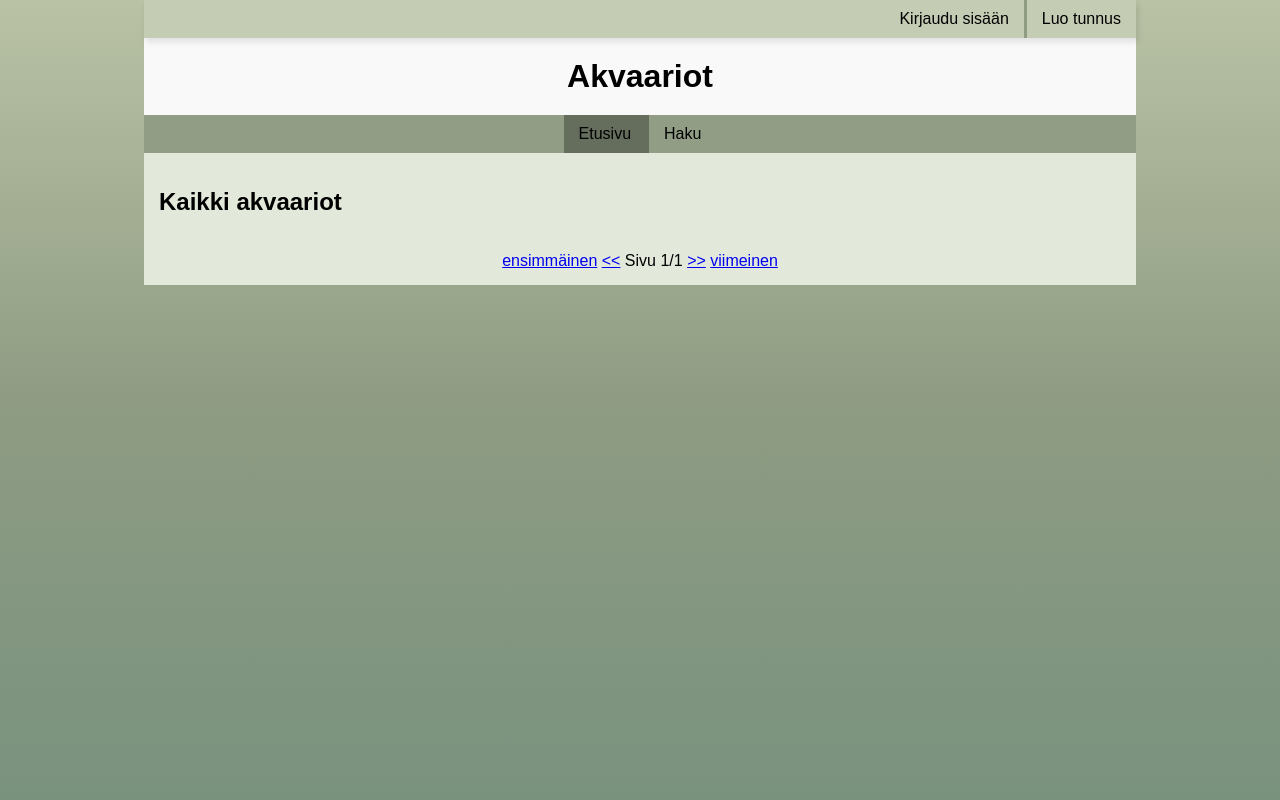
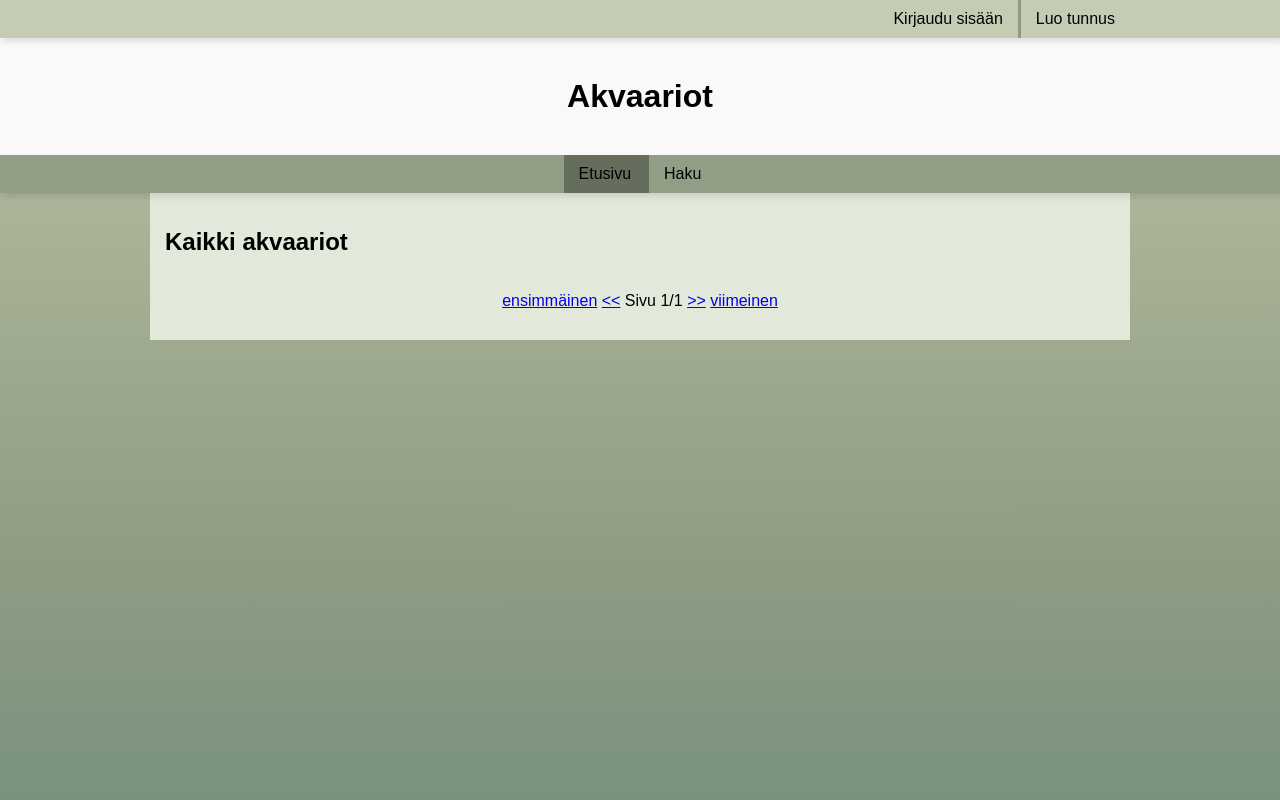
Before and after one commit to nuoliainen/akvaariot, a Flask app: page / in a window 1280 px wide. Run offline with Flask 3, Linux system fonts and the light colour scheme; data that the repository does not hold is empty.

Commit message:
Revamp header: make user/session bar and navigation bar sticky and some edits to colors

```diff
--- a/static/main.css
+++ b/static/main.css
@@ -1,40 +1,48 @@
 body {
-  margin: auto;
-  max-width: 62em;
+  margin: 0;
   min-height: 100vh;
-  padding: 0 1em;
   font-family: sans-serif;
   background-image: linear-gradient(
     180deg,
     rgba(185, 194, 165, 1) 0%,
-    rgba(143, 156, 131, 1) 50%,
+    rgba(143, 156, 131, 1) 70%,
     rgba(121, 146, 126, 1) 100%);
 }
 
-h1 {
+
+/* ---- Header ---- */
+
+.header {
+  width: 100%;
+}
+
+.header h1 {
   text-align: center;
   margin: 0;
-  padding: 20px 0;
-}
-
-.header {
+  padding: 40px 0;
   background-color: #f9f9f9;
 }
 
-.content {
-  padding: 15px;
-  background-color: rgb(226, 233, 218);
-}
-
-.session-info {
-  display: flex;
-  justify-content: space-between;
-  align-items: center;
-  background-color: rgb(196, 204, 180);
+.sticky {
+  position: sticky;
+  z-index: 1000;
   box-shadow: 2px 4px 6px rgba(0, 0, 0, 0.1);
 }
 
-.session-nav ul {
+.user-bar {
+  background-color: rgb(196, 204, 180);
+  top: 0px; /* position when scrolling: top of page */
+}
+
+.nav-bar {
+  background-color: rgb(145, 158, 133);
+  top: 38px; /* position when scrolling: height of user bar */
+}
+
+
+/* -- Navigation -- */
+
+nav ul {
   display: flex;
   flex-direction: row;
   list-style: none;
@@ -42,55 +50,62 @@ h1 {
   margin: 0;
 }
 
-.session-info .user-info,
-.session-info .placeholder {
-  min-width: 150px;
-  padding: 0 15px;
-}
-
-.main-nav {
-  text-align: center;
-}
-
-nav ul {
-  padding: 0;
-  margin: 0;
-  list-style-type: none;
-}
-
-.main-nav ul {
-  display: flex;
-  flex-direction: row;
+.primary-nav ul {
   justify-content: center;
-  background-color: rgb(145, 158, 133);
-}
-
-nav li {
-  padding: 0;
-  margin: 0;
 }
 
 nav li a {
   display: block;
   padding: 10px 15px;
-  text-decoration: none;   /* remove underline */
+  text-decoration: none; /* remove underline */
   color: black;
-}
-
-.session-nav li:not(:last-of-type) {
-  border-right: 3px solid rgb(143, 156, 131);
 }
 
 nav li:not(:last-of-type) {
   border-right: 3px solid rgb(101, 110, 92);
 }
 
+.user-nav li:not(:last-of-type) {
+  border-right: 3px solid rgb(143, 156, 131);
+}
+
 nav li:hover {
   background-color: rgba(0, 0, 0, 0.1);
+  transition: background-color 0.2s ease;
 }
 
-a.active {
+nav li.active {
   background-color: rgba(0, 0, 0, 0.3);
+}
+
+
+/* -- User info -- */
+
+.user-bar-wrapper {
+  max-width: 980px;
+  margin: 0 auto;
+  display: flex;
+  justify-content: space-between;
+  align-items: center;
+}
+
+.user-bar .user-info,
+.user-bar .user-placeholder {
+  min-width: 150px;
+  padding-left: 15px;
+}
+
+
+/* ---- Main content ---- */
+
+.content {
+  padding: 15px;
+  padding-bottom: 30px;
+  margin: auto;
+  max-width: 980px;
+  background-color: rgb(226, 233, 218);
+  z-index: 1;
+  box-sizing: border-box;
 }
 
 .aquarium-list {
--- a/templates/layout.html
+++ b/templates/layout.html
@@ -7,36 +7,71 @@
 </head>
 
 <body>
-  <div class="header">
-    <div class="session-info">
+  <div class="user-bar sticky header">
+    <div class="user-bar-wrapper">
       {% if session.username %}
-        <div class="user-info">Olet kirjautunut nimellä <a href="/user/{{ session.user_id }}">{{ session.username }}</a></div>
-        <nav class="session-nav">
+        <div class="user-info">
+          Olet kirjautunut nimellä
+          <a href="/user/{{ session.user_id }}">{{ session.username }}</a>
+        </div>
+        <nav class="user-nav">
           <ul>
             <li><a href="/logout">Kirjaudu ulos</a></li>
           </ul>
         </nav>
       {% else %}
-        <div class="placeholder"></div> <!-- empty placeholder -->
-        <nav class="session-nav">
+        <div class="user-placeholder"></div> <!-- empty placeholder -->
+        <nav class="user-nav">
           <ul>
-            <li><a href="/login" class="{% if current_page == 'login' %}active{% endif %}">Kirjaudu sisään</a></li>
-            <li><a href="/register" class="{% if current_page == 'register' %}active{% endif %}">Luo tunnus</a></li>
+            <li class="{% if current_page == 'login' %}active{% endif %}">
+              <a href="/login">
+                Kirjaudu sisään
+              </a>
+            </li>
+            <li class="{% if current_page == 'register' %}active{% endif %}">
+              <a href="/register">
+                Luo tunnus
+              </a>
+            </li>
           </ul>
         </nav>
       {% endif %}
     </div>
+  </div>
 
+  <div class="header">
     <h1>Akvaariot</h1>
+  </div>
 
-    <nav class="main-nav">
+  <div class="nav-bar sticky header">
+    <nav class="primary-nav">
       <ul>
-        <li><a href="/" class="{% if current_page == 'index' %}active{% endif %}">Etusivu</li></a>
-        <li><a href="/search" class="{% if current_page == 'search' %}active{% endif %}">Haku</a></li>
+        <li class="{% if current_page == 'index' %}active{% endif %}">
+          <a href="/">
+            Etusivu
+          </a>
+        </li>
+        <li class="{% if current_page == 'search' %}active{% endif %}">
+          <a href="/search">
+            Haku
+          </a>
+        </li>
         {% if session.username %}
-          <li><a href="/user/{{ session.user_id }}" class="{% if current_page == 'userpage' %}active{% endif %}">Omat akvaariot</a></li>
-          <li><a href="/new_aquarium" class="{% if current_page == 'new_aquarium' %}active{% endif %}">Luo uusi akvaario</a></li>
-          <li><a href="/new_critter" class="{% if current_page == 'new_critter' %}active{% endif %}">Lisää uusi eläin</a></li>
+          <li class="{% if current_page == 'userpage' %}active{% endif %}">
+            <a href="/user/{{ session.user_id }}">
+              Omat akvaariot
+            </a>
+          </li>
+          <li class="{% if current_page == 'new_aquarium' %}active{% endif %}">
+            <a href="/new_aquarium">
+              Luo uusi akvaario
+            </a>
+          </li>
+          <li class="{% if current_page == 'new_critter' %}active{% endif %}">
+            <a href="/new_critter">
+              Lisää uusi eläin
+            </a>
+          </li>
         {% endif %}
       </ul>
     </nav>
```
